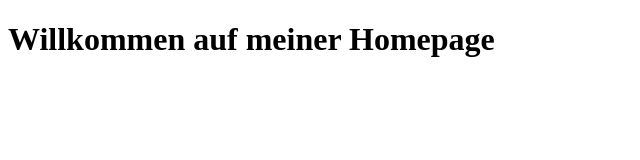
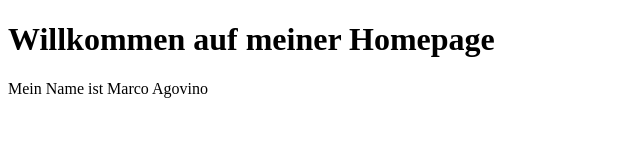
Before and after one commit to agovino/homepage, a plain HTML site: page index.html in a window 1280 px wide. Shown: the whole page, without its empty margins (0-640 px from the left). Drawn offline with Linux system fonts and the light colour scheme.

Commit message:
Zweite Version - Agovino

```diff
--- a/index.html
+++ b/index.html
@@ -6,5 +6,7 @@
 </head>
 <body>
     <h1>Willkommen auf meiner Homepage</h1>
+
+    <p>Mein Name ist Marco Agovino</p>
 </body>
 </html>
```
Also changed, not shown: index2.html (deleted, +0 -3 lines).
